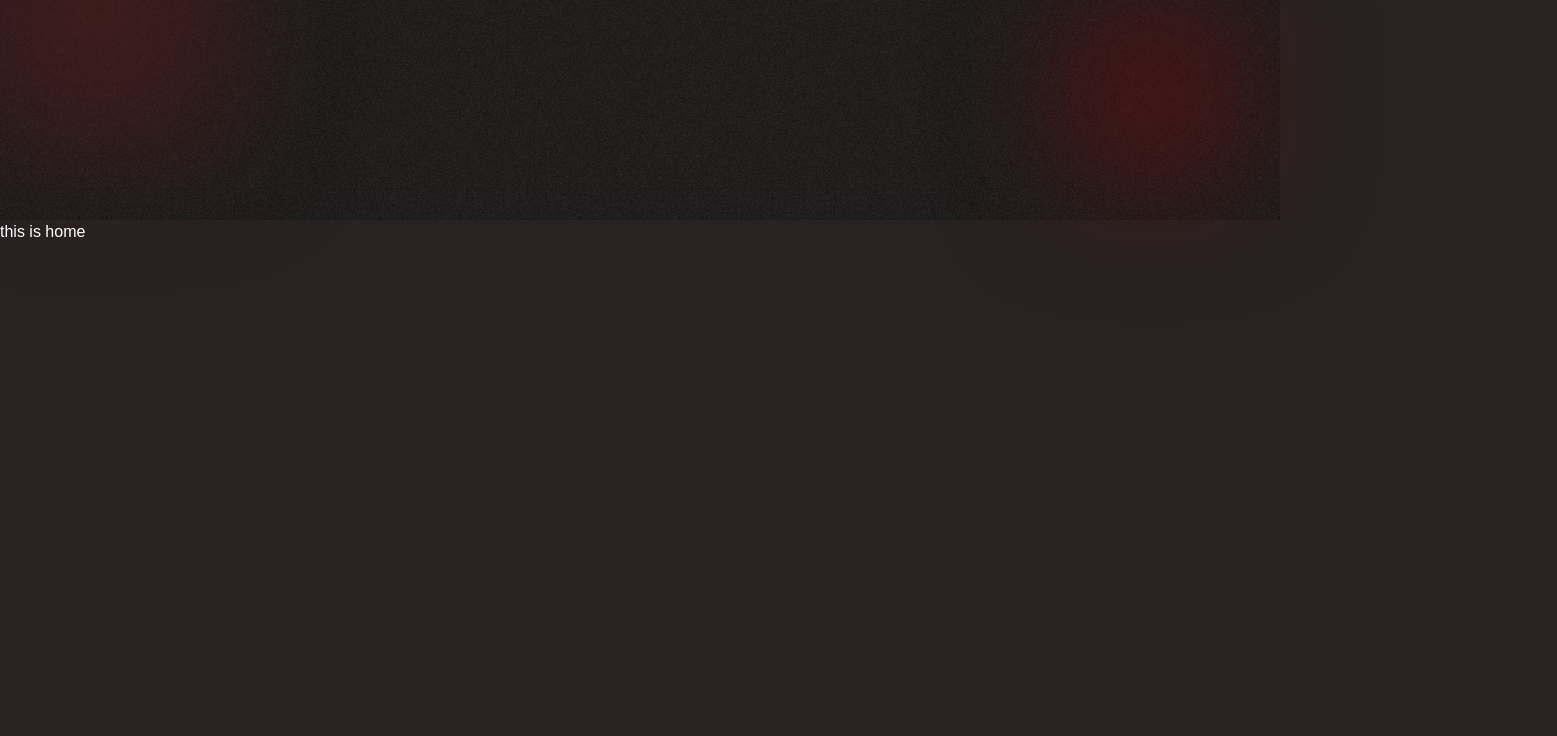
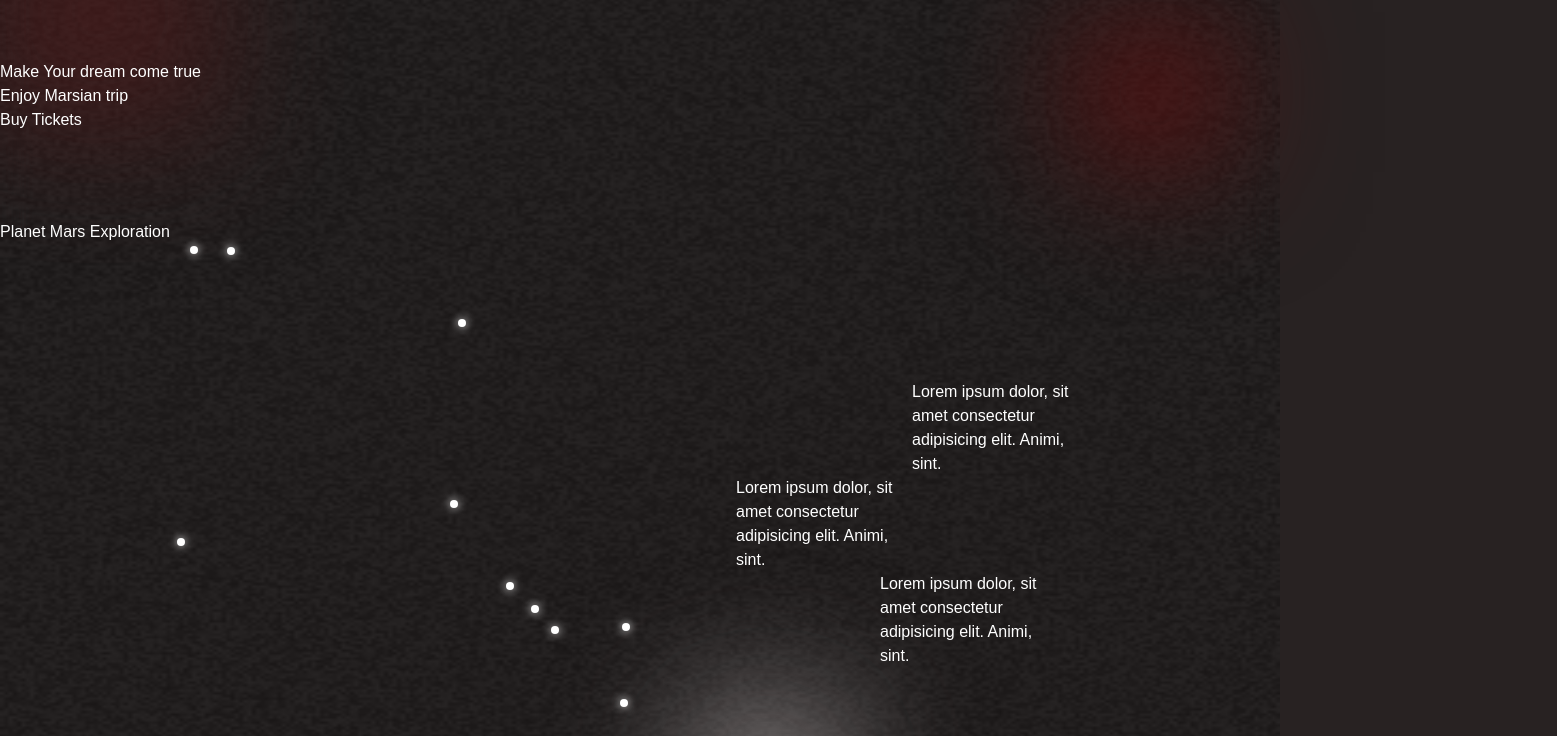
Before and after one commit to SouZe-San/project-Mars, a React (Vite) app: page / in a window 1280 px wide. Shown: the part 580-1316 px from the top of the page, 1557 px wide, since content can reach past the window. Before the commit the page ends 824 px from the top, so only its background shows below. Built offline with nearby package versions, Linux system fonts and the light colour scheme.

Commit message:
exploration page start

```diff
--- a/package.json
+++ b/package.json
@@ -10,6 +10,8 @@
     "preview": "vite preview"
   },
   "dependencies": {
+    "@react-three/fiber": "^8.14.3",
+    "@types/three": "^0.156.0",
     "gsap": "^3.12.2",
     "init": "^0.1.2",
     "react": "^18.2.0",
--- /dev/null
+++ b/src/components/Exploration/Exploration.tsx
@@ -0,0 +1,77 @@
+import { useEffect } from "react";
+
+// style import
+import "./style.scss";
+
+const Exploration = () => {
+
+
+  //Random Positioning dot
+  const dotPosition = (): void => {
+
+    const dots = document.querySelectorAll<HTMLDivElement>(".dot");
+    const dotContainer = document.querySelector<HTMLDivElement>('.particle_container');
+    const dotContainerWidth = dotContainer?.offsetWidth;
+    const dotContainerHeight = dotContainer?.offsetHeight;
+    if (dotContainerWidth && dotContainerHeight) {
+      dots.forEach((element) => {
+        const x = Math.floor(Math.random() * dotContainerWidth);
+        const y = Math.floor(Math.random() * dotContainerHeight);
+        element.style.left = `${x}px`;
+        element.style.top = `${y}px`;
+      });
+    }
+  };
+
+  useEffect(() => {
+    dotPosition();
+  }, []);
+
+  return (
+    <>
+      {/* Header Part */}
+      <h2>Planet Mars Exploration</h2>
+
+
+      {/* Dot Part */}
+
+      <div className="particle_container">
+        <span className="dot"></span>
+        <span className="dot"></span>
+        <span className="dot"></span>
+        <span className="dot"></span>
+        <span className="dot"></span>
+        <span className="dot"></span>
+        <span className="dot"></span>
+        <span className="dot"></span>
+        <span className="dot"></span>
+        <span className="dot"></span>
+      </div>
+
+      {/* Text box part */}
+
+
+        <div className="text_box-container">
+
+            <div className="text_box">
+                <p>Lorem ipsum dolor, sit amet consectetur adipisicing elit. Animi, sint.</p>
+            </div>
+            <div className="text_box">
+                <p>Lorem ipsum dolor, sit amet consectetur adipisicing elit. Animi, sint.</p>
+            </div>
+            <div className="text_box">
+                <p>Lorem ipsum dolor, sit amet consectetur adipisicing elit. Animi, sint.</p>
+            </div>
+
+        </div>
+
+
+      {/* Guide */}
+
+      <div className="absolute right_blob blob" id="white-blob" ></div>
+
+    </>
+  );
+};
+
+export default Exploration;
--- /dev/null
+++ b/src/components/Exploration/style.scss
@@ -0,0 +1,53 @@
+.particle_container {
+    width: 30rem;
+    aspect-ratio: 1;
+    position: relative;
+    left: 10rem;
+    cursor: pointer;
+
+    .dot {
+        width: 8px;
+        aspect-ratio: 1;
+        background-color: #fff;
+        border-radius: 50%;
+        box-shadow: 0 0 10px #fff;
+        display: inline-block;
+        position: absolute;
+        transition: scale 0.2s ease-in-out;
+
+
+        &:hover {
+            scale: 1.4;
+
+        }
+    }
+
+}
+
+
+
+.text_box-container {
+    position: absolute;
+    top: 20%;
+    right: 15%;
+    width: 13rem;
+
+    .text_box {
+        width: 10rem;
+
+        &:nth-child(1) {
+            margin-left: 2rem;
+        }
+
+        &:nth-child(2) {
+            margin-left: -9rem;
+
+        }
+    }
+}
+
+#white-blob {
+    bottom: 15rem;
+    left: 60%;
+    box-shadow: 0px 0 8rem 5rem #d8d1d185;
+}
--- a/src/components/hero-section/HeroSection.tsx
+++ b/src/components/hero-section/HeroSection.tsx
@@ -1,23 +1,32 @@
 // import React from 'react'
-import './hero_style.scss'
+import "./hero_style.scss";
 const HeroSection = () => {
   return (
-    <div id='heroSection'>
+    <div id="heroSection">
       {/* Background Circles */}
       <div className="absolute left_blob blob"></div>
       <div className="absolute right_blob blob"></div>
       {/* Head Line */}
-      <h1 className='headTAG'>MARS</h1>
+      <h1 className="headTAG">MARS</h1>
 
       {/* 3d Marse */}
-      <canvas id='canvas'></canvas>
+      <canvas id="canvas" className="absolute"></canvas>
 
       {/* Other decoration */}
 
+      <div className="Other_decoration">
+        <div className="left_paragraph">
+          <p>
+            Make Your dream come true
+            <br />
+            Enjoy Marsian trip
+          </p>
+        </div>
 
+        <div className="right_tickets">Buy Tickets</div>
+      </div>
+    </div>
+  );
+};
 
-    </div>
-  )
-}
-
-export default HeroSection
+export default HeroSection;
--- a/src/components/hero-section/hero_style.scss
+++ b/src/components/hero-section/hero_style.scss
@@ -6,18 +6,26 @@
     bottom: 8rem;
     left: 90%;
     box-shadow: 0px 0 8rem 5rem #680f0fad;
-
 }
 
 #heroSection {
-
     .headTAG {
-        font-size: 22.6rem;
+        font-size: 20rem;
+        // font-size: 22.6rem;
         letter-spacing: 6rem;
-        position: absolute;
-        padding: 0 4rem;
-        padding-top: 4rem;
-        color: #ae0909;
+        // position: absolute;
+        // padding: 0 4rem;
+        // padding-top: 4rem;
+        // color: #ae0909;
+        padding-top: 5rem;
+        color: #711111;
+        padding-left: 7rem;
     }
 
+    // Other Decoration Div
+    .other_decoration {
+        display: flex;
+        padding: 0 6rem;
+        justify-content: space-between;
+    }
 }
--- a/src/page/Home/Home.tsx
+++ b/src/page/Home/Home.tsx
@@ -1,24 +1,31 @@
+// import React from 'react'
 
-// import React from 'react'
-import HeroSection from '../../components/hero-section/HeroSection'
-import Navbar from '../../components/navbar/Navbar'
-import './home_style.scss'
+// Component import
+import Exploration from "../../components/Exploration/Exploration";
+import HeroSection from "../../components/hero-section/HeroSection";
+import Navbar from "../../components/navbar/Navbar";
+
+// style import
+import "./home_style.scss";
 
 const Home = () => {
   return (
     <div className="bgBlur ">
-      <section className='hero-section'>
+      <section className="hero-section relative">
         {/* NavSection */}
         <header>
-        <Navbar/>
+          <Navbar />
         </header>
         {/* HeroSection */}
-        <HeroSection/>
+        <HeroSection />
       </section>
-        {/*  */}
+      {/* ExplorationSection */}
+      <section className="exploration-section">
+        <Exploration />
+      </section>
       this is home
     </div>
-  )
-}
+  );
+};
 
-export default Home
+export default Home;
--- a/src/page/Home/home_style.scss
+++ b/src/page/Home/home_style.scss
@@ -1,6 +1,6 @@
 .bgBlur {
-    height: 100vh;
-    width: inherit;
+
+    width: 100vw;
 }
 
 section.hero-section {
@@ -11,3 +11,9 @@ section.hero-section {
         height: 10%;
     }
 }
+
+.exploration-section {
+    position: relative;
+    height: 100vh;
+    width: 100vw;
+}
```
Also changed, not shown: 1 other file (tests, documents, lock files or other folders).
